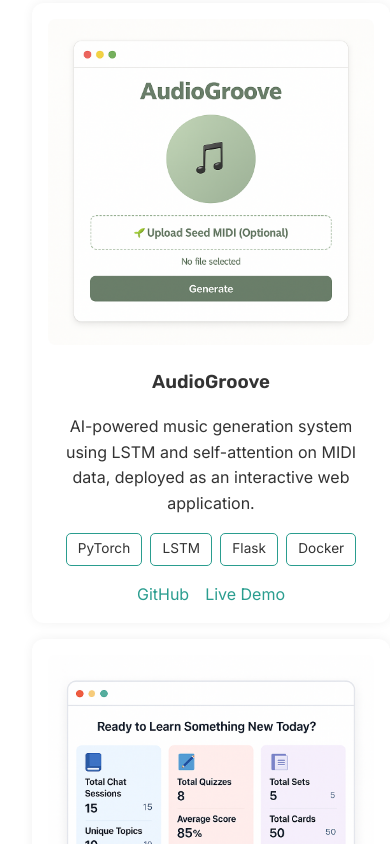
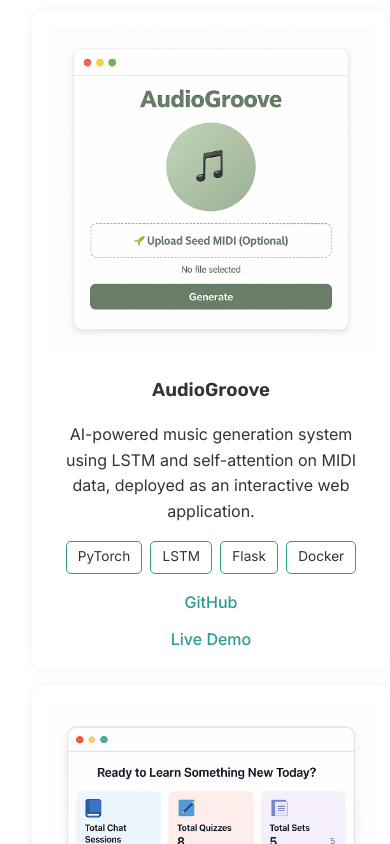
Before and after one commit to MohammedPathariya/MyPortfolio, a React (Create React App) app in the folder frontend/: page / in a window 390 px wide. Shown: the part 1156-2000 px from the top of the page. Built offline with nearby package versions, Linux system fonts and the light colour scheme.

Commit message:
Added proper links and made final touchups

```diff
--- a/frontend/src/components/Hero.js
+++ b/frontend/src/components/Hero.js
@@ -10,7 +10,7 @@ const Hero = () => (
       </h1>
 
       <p className="hero-subheading">
-        Machine Learning Engineer in Chicago 🇺🇸
+        Machine Learning Engineer in Bloomington, Indiana 🇺🇸
       </p>
       {/* Two-line, left-aligned tagline */}
       <p className="hero-tagline">
--- a/frontend/src/components/ProjectCard.js
+++ b/frontend/src/components/ProjectCard.js
@@ -1,21 +1,33 @@
+// src/components/ProjectCard.js
 import React from 'react';
 import './Projects.css';
 
-const ProjectCard = ({ project }) => (
+const ProjectCard = ({ project }) => {
+  const hasLiveDemo = project.demo && project.demo !== '#';
+
+  return (
     <div className="project-card">
-    <img src={project.thumbnail} alt={project.title} className="project-thumbnail" />
-    <h3>{project.title}</h3>
-    <p>{project.description}</p>
+      <img src={project.thumbnail} alt={`${project.title} Thumbnail`} className="project-thumbnail" />
+      <h3 className="project-title">{project.title}</h3>
+      <p className="project-description">{project.description}</p>
       <div className="project-tags">
-      {project.tags.map((tag, idx) => (
-        <span key={idx} className="project-tag">{tag}</span>
+        {project.tags.map(tag => (
+          <span key={tag} className="project-tag">{tag}</span>
         ))}
       </div>
-    <div className="project-links">
-      <a href={project.github} target="_blank" rel="noopener noreferrer">GitHub</a>
-      <a href={project.demo} target="_blank" rel="noopener noreferrer">Live Demo</a>
+
+      <div className={`project-links ${!hasLiveDemo ? 'centered' : ''}`}>
+        <a href={project.github} target="_blank" rel="noopener noreferrer" className="project-button">
+          GitHub
+        </a>
+        {hasLiveDemo && (
+          <a href={project.demo} target="_blank" rel="noopener noreferrer" className="project-button">
+            Live Demo
+          </a>
+        )}
       </div>
     </div>
   );
+};
 
 export default ProjectCard;
--- a/frontend/src/components/Projects.css
+++ b/frontend/src/components/Projects.css
@@ -1,23 +1,26 @@
 /* src/components/Projects.css */
 
-/* Enable smooth scrolling for scrollIntoView */
+/* ── Base ─────────────────────────────────────────────────────────────── */
 html {
   scroll-behavior: smooth;
 }
 
+body {
+  margin: 0;
+}
+
+/* ── Section ───────────────────────────────────────────────────────────── */
 .projects {
   background-color: var(--bg-color);
   padding: 2rem 1rem;
 }
 
 #projects {
-  /* adjust this value to match your nav’s height */
   scroll-margin-top: 60px;
 }
 
 /* ── Header: Title & Toggle Link ──────────────────────────────────────── */
 .projects-header {
-  /* Changed from flex to grid for robust centering */
   display: grid;
   grid-template-columns: 1fr auto 1fr;
   align-items: center;
@@ -26,7 +29,6 @@ html {
 
 .projects-title {
   margin: 0;
-  /* Removed flex property, using grid for layout */
   grid-column: 2;
   font-size: 1.8rem;
   font-weight: bold;
@@ -35,9 +37,8 @@ html {
 }
 
 .toggle-link {
-  /* Using grid to place the link in the third column */
   grid-column: 3;
-  justify-self: end; /* Aligns link to the far right */
+  justify-self: end;
   font-size: 1rem;
   color: var(--accent-color);
   text-decoration: none;
@@ -49,7 +50,7 @@ html {
   text-decoration: underline;
 }
 
-/* ── Filter bar ───────────────────────────────────────────────────────── */
+/* ── Filter Bar ───────────────────────────────────────────────────────── */
 .project-filter {
   display: flex;
   flex-wrap: wrap;
@@ -58,7 +59,7 @@ html {
   margin: 1rem 0 2rem;
 }
 
-/* ── Tag buttons ──────────────────────────────────────────────────────── */
+/* ── Tag Buttons ──────────────────────────────────────────────────────── */
 .tag-button {
   padding: 0.5rem 1rem;
   background-color: var(--bg-color);
@@ -74,7 +75,7 @@ html {
   color: var(--bg-color);
 }
 
-/* ── Project grid ─────────────────────────────────────────────────────── */
+/* ── Project Grid ─────────────────────────────────────────────────────── */
 .project-wrapper {
   display: flex;
   flex-direction: column;
@@ -91,7 +92,6 @@ html {
   gap: 1rem;
 }
 
-/* ── Cards ───────────────────────────────────────────────────────────── */
 .project-card {
   flex: 1;
   min-width: 280px;
@@ -133,31 +133,44 @@ html {
   font-size: 0.85rem;
 }
 
+/* ── Project Links ─────────────────────────────────────────────────────── */
+.project-links {
+  display: flex;
+  gap: 1.5rem;
+  justify-content: center;
+  margin-top: 1rem;
+  flex-wrap: wrap;
+}
+
+.project-links.centered {
+  justify-content: center;
+}
+
 .project-links a {
-  margin: 0 0.5rem;
+  margin: 0;
   color: var(--accent-color);
   text-decoration: none;
+  font-weight: 500;
+  transition: color 0.2s ease;
+}
+
+.project-links a:hover {
+  text-decoration: underline;
 }
 
 .last-row {
   justify-content: center;
 }
 
-
 /* ── Responsive ────────────────────────────────────────────────────────── */
 @media (max-width: 768px) {
-  /* Revert to flex for stacking title & toggle */
   .projects-header {
     display: flex;
     flex-direction: column;
     align-items: center;
   }
 
-  /* Reset grid properties for children in flex context */
-  .projects-title {
-    grid-column: auto;
-  }
-
+  .projects-title,
   .toggle-link {
     grid-column: auto;
     justify-self: auto;
@@ -168,7 +181,15 @@ html {
     flex-direction: column;
     align-items: center;
   }
+
   .project-card {
     max-width: 100%;
   }
+
+  .project-links {
+    justify-content: center;
+    flex-direction: column;
+    align-items: center;
+    gap: 0.75rem;
+  }
 }
--- a/frontend/src/components/ProjectsData.js
+++ b/frontend/src/components/ProjectsData.js
@@ -4,7 +4,7 @@ export const allProjects = [
     description: 'AI-powered music generation system using LSTM and self-attention on MIDI data, deployed as an interactive web application.',
     featured: true,
     tags: ['PyTorch', 'LSTM', 'Flask', 'Docker'],
-    github: '#',
+    github: 'https://github.com/MohammedPathariya/AudioGroove',
     demo: 'https://audiogroove.vercel.app/',
     thumbnail: '/images/audiogroove2.png',
   },
@@ -14,7 +14,7 @@ export const allProjects = [
     featured: false,
     tags: ['MediaPipe', 'Scikit-Learn', 'Flask', 'OpenCV'],
     github: 'https://github.com/MohammedPathariya/HandSpeak',
-    demo: '#',
+    demo: 'https://handspeak-blush.vercel.app/',
     thumbnail: '/images/handspeak2.png',
   },
   {
@@ -22,7 +22,7 @@ export const allProjects = [
     description: 'Integrated AI study assistant combining a student-teacher chatbot, quiz generator, and flashcard creator with persistent session history and analytics.',
     featured: true,
     tags: ['Flask', 'React', 'OpenAI', 'Docker'],
-    github: '#',
+    github: 'https://github.com/MohammedPathariya/LearnLoop-Deployment',
     demo: 'https://learnloop-deployment-frontend.vercel.app/',
     thumbnail: '/images/learnloop.png',
   },
@@ -31,7 +31,7 @@ export const allProjects = [
     description: 'Multi-agent AI platform automating the software development lifecycle with CrewAI agents powered by GPT-4o, surfaced through a Streamlit interface.',
     featured: true,
     tags: ['CrewAI', 'GPT-4o', 'Streamlit', 'Python'],
-    github: '#',
+    github: 'https://github.com/MohammedPathariya/TheDigitalForge',
     demo: '#',
     thumbnail: '/images/digitalforge.png',
   },
@@ -40,7 +40,7 @@ export const allProjects = [
     description: 'Self-playing Snake game trained via Deep Reinforcement Learning, demonstrating an agent that learns to maximize survival and score.',
     featured: false,
     tags: ['PyTorch', 'Reinforcement Learning', 'Pygame'],
-    github: '#',
+    github: 'https://github.com/MohammedPathariya/Automated-Snake-Game',
     demo: '#',
     thumbnail: '/images/automatedsnakegame2.png',
   },
@@ -49,7 +49,7 @@ export const allProjects = [
     description: 'Interactive React map for exploring Bloomington’s public facilities with Flask backend, dynamic filtering, and district-level comparisons.',
     featured: false,
     tags: ['React', 'Flask', 'GeoPandas', 'Docker'],
-    github: '#',
+    github: 'https://github.com/MohammedPathariya/BloomMap',
     demo: '#',
     thumbnail: '/images/bloommap2.png',
   },
@@ -58,7 +58,7 @@ export const allProjects = [
     description: 'Language-agnostic visualization web app executing user-written Python or R code in Docker to render static, interactive, and 3D charts.',
     featured: false,
     tags: ['React', 'Flask', 'Docker', 'Data Viz'],
-    github: 'https://github.com/MohammedPathariya/codecrafter-language-agnostic-visualization-app',
+    github: 'https://github.com/MohammedPathariya/CodeCrafter',
     demo: '#',
     thumbnail: '/images/codecrafter2.png',
   },
@@ -76,7 +76,7 @@ export const allProjects = [
     description: 'Spam email classification using LSTM and FNN models with NLP preprocessing for text classification.',
     featured: false,
     tags: ['LSTM', 'FNN', 'NLP'],
-    github: '#',
+    github: 'https://github.com/MohammedPathariya/Content-Detection',
     demo: '#',
     thumbnail: '/images/contentdetection.png',
   },
```
Lines whose indentation alone changed are shown as unchanged.
